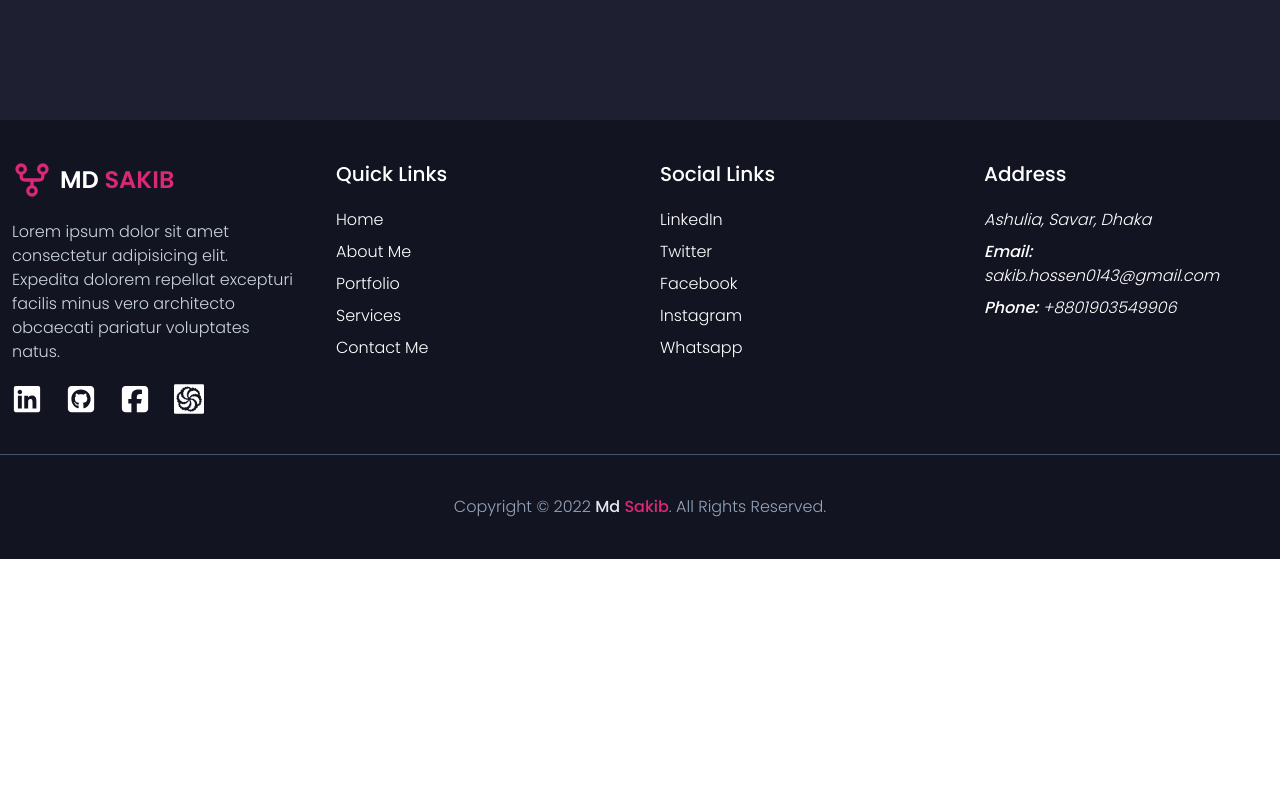
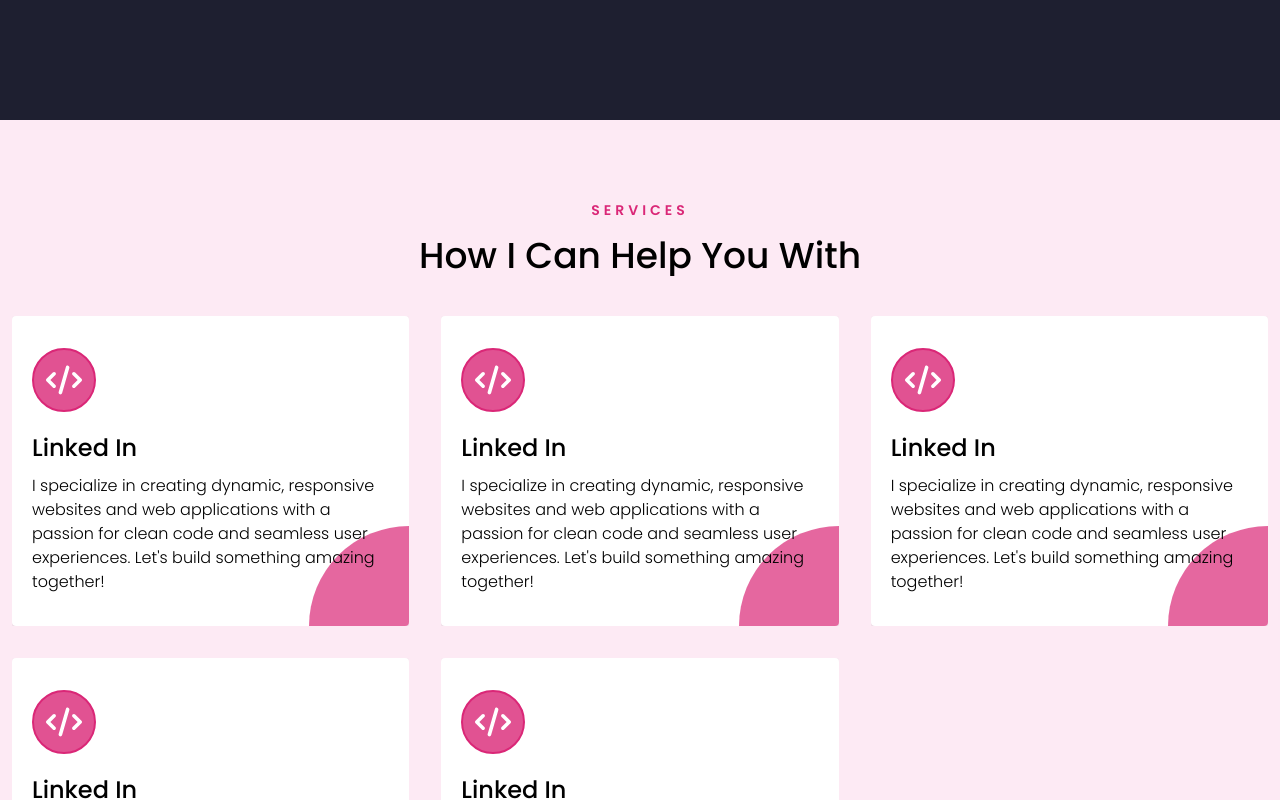
Before and after one commit to mdsakibhossen/portfolio, a Next.js app: page / in a window 1280 px wide. Shown: the part 680-1480 px from the top of the page. Before the commit the page ends 1239 px from the top, so only its background shows below. Built offline with nearby package versions, Linux system fonts and the light colour scheme.

Commit message:
Services Section of Home Page is Added

```diff
--- a/src/app/page.jsx
+++ b/src/app/page.jsx
@@ -1,9 +1,11 @@
 import Hero from "@/components/home-page/hero/Hero";
+import Services from "@/components/home-page/services/Services";
 
 const HomePage = () => {
   return (
     <>
       <Hero />
+      <Services />
     </>
   );
 };
--- /dev/null
+++ b/src/components/home-page/services/Services.jsx
@@ -0,0 +1,20 @@
+"use client";
+import SecContainer from "@/components/sec-container/SecContainer";
+import SecHeader from "@/components/section-header/SecHeader";
+import { services } from "@/lib/services";
+import ServiceCard from "./service-card/ServiceCard";
+
+const Services = () => {
+  return (
+    <SecContainer className={"py-20 bg-secondary-50"}>
+      <SecHeader title="How I Can Help You With" tag="Services" />
+      <div className="mt-5 md:mt-8 lg:mt-10 grid gap-8 grid-cols-1 sm:grid-cols-2 lg:grid-cols-3">
+        {services.map((service) => (
+          <ServiceCard key={service.id} service={service} />
+        ))}
+      </div>
+    </SecContainer>
+  );
+};
+
+export default Services;
--- /dev/null
+++ b/src/components/home-page/services/service-card/ServiceCard.jsx
@@ -0,0 +1,65 @@
+"use client";
+
+import { motion, useInView } from "framer-motion";
+import { useRef } from "react";
+const parentVariants = {
+  hidden: { y: "100%", opacity: 0 },
+  visible: {
+    opacity: 1,
+    y: 0,
+    transition: {
+      staggerChildren: 0.1,
+      when: "beforeChildren",
+      type: "spring",
+      stiffness: 300,
+      damping: 20,
+    },
+  },
+};
+
+const childVariants = {
+  hidden: { opacity: 0, y: "100%" },
+  visible: {
+    opacity: 1,
+    y: 0,
+    transition: {
+      type: "spring",
+      stiffness: 300,
+      damping: 20,
+    },
+  },
+};
+const ServiceCard = ({ service }) => {
+  const { icon: ServiceIcon, title, description } = service;
+  const ref = useRef(null);
+  const isInView = useInView(ref, { amount: 0.5 });
+  return (
+    <div ref={ref} className="overflow-hidden">
+      <motion.div
+        variants={parentVariants}
+        initial="hidden"
+        animate={isInView ? "visible" : "hidden"}
+      >
+        <div className="bg-white py-8 px-5 rounded shadow cursor-pointer group transition-all duration-300 relative z-[1] after:content-[''] after:w-[200px] after:h-[200px] after:bg-secondary-400/70 after:absolute after:bottom-0 after:right-0 after:rounded-full after:translate-x-[50%] after:translate-y-[50%] after:z-[-1] hover:after:w-[300%] hover:after:h-[300%] after:transition-all after:duration-500 overflow-hidden">
+          <motion.div variants={childVariants}>
+            <div className="icon text-4xl w-16 h-16 bg-secondary-400/80 flex justify-center items-center rounded-full text-white border-2 border-secondary-400 mb-5 group-hover:bg-white group-hover:text-secondary-400 group-hover:border-white transition-all duration-300">
+              <ServiceIcon />
+            </div>
+          </motion.div>
+          <motion.div variants={childVariants}>
+            <h3 className="text-2xl font-medium mb-2.5 transition-all duration-300 group-hover:text-white">
+              {title}
+            </h3>
+          </motion.div>
+          <motion.div variants={childVariants}>
+            <p className="transition-all duration-300 group-hover:text-slate-200/90">
+              {description}
+            </p>
+          </motion.div>
+        </div>
+      </motion.div>
+    </div>
+  );
+};
+
+export default ServiceCard;
--- /dev/null
+++ b/src/components/section-header/SecHeader.jsx
@@ -0,0 +1,86 @@
+"use client";
+
+import { motion, useInView } from "framer-motion";
+import { useRef } from "react";
+
+const parentVariants = {
+  hidden: { y: "100%", opacity: 0 },
+  visible: {
+    y: 0,
+    opacity: 1,
+    transition: {
+      staggerChildren: 0.2,
+      when: "beforeChildren",
+    },
+  },
+};
+const charParentVariants = {
+  hidden: { y: "100%", opacity: 0 },
+  visible: {
+    y: 0,
+    opacity: 1,
+    transition: {
+      staggerChildren: 0.025,
+      when: "beforeChildren",
+    },
+  },
+};
+
+const childVariants = {
+  hidden: {
+    y: "100%",
+  },
+  visible: {
+    y: 0,
+    transition: {
+      type: "spring",
+      stiffness: 250,
+      damping: 20,
+    },
+  },
+};
+
+const SecHeader = ({ title = "", tag = "" }) => {
+  const ref = useRef(null);
+  const isInView = useInView(ref, { amount: 0.35 });
+  return (
+    <motion.div
+      ref={ref}
+      variants={parentVariants}
+      initial="hidden"
+      animate={isInView ? "visible" : "hidden"}
+      className="flex flex-col justify-center gap-4 text-center"
+    >
+      <div className="overflow-hidden">
+        <motion.p
+          variants={childVariants}
+          className="text-secondary-400 uppercase text-sm tracking-[4px] font-semibold"
+        >
+          {tag}
+        </motion.p>
+      </div>
+      <div className="overflow-hidden">
+        <motion.h2
+          variants={charParentVariants}
+          className="text-2xl sm:text-3xl md:text-4xl font-medium"
+        >
+          {title.split("").map((el, i) =>
+            el != " " ? (
+              <motion.span
+                variants={childVariants}
+                key={i}
+                className="inline-block"
+              >
+                {el}
+              </motion.span>
+            ) : (
+              " "
+            )
+          )}
+        </motion.h2>
+      </div>
+    </motion.div>
+  );
+};
+
+export default SecHeader;
--- /dev/null
+++ b/src/lib/services.js
@@ -0,0 +1,33 @@
+import { FaCode } from "react-icons/fa6";
+export const services = [
+    {
+        id: 1,
+        icon: FaCode,
+        title: "Linked In",
+        description: "I specialize in creating dynamic, responsive websites and web applications with a passion for clean code and seamless user experiences. Let's build something amazing together!"
+    },
+    {
+        id: 2,
+        icon: FaCode,
+        title: "Linked In",
+        description: "I specialize in creating dynamic, responsive websites and web applications with a passion for clean code and seamless user experiences. Let's build something amazing together!"
+    },
+    {
+        id: 3,
+        icon: FaCode,
+        title: "Linked In",
+        description: "I specialize in creating dynamic, responsive websites and web applications with a passion for clean code and seamless user experiences. Let's build something amazing together!"
+    },
+    {
+        id: 4,
+        icon: FaCode,
+        title: "Linked In",
+        description: "I specialize in creating dynamic, responsive websites and web applications with a passion for clean code and seamless user experiences. Let's build something amazing together!"
+    },
+    {
+        id: 5,
+        icon: FaCode,
+        title: "Linked In",
+        description: "I specialize in creating dynamic, responsive websites and web applications with a passion for clean code and seamless user experiences. Let's build something amazing together!"
+    },
+]
```
